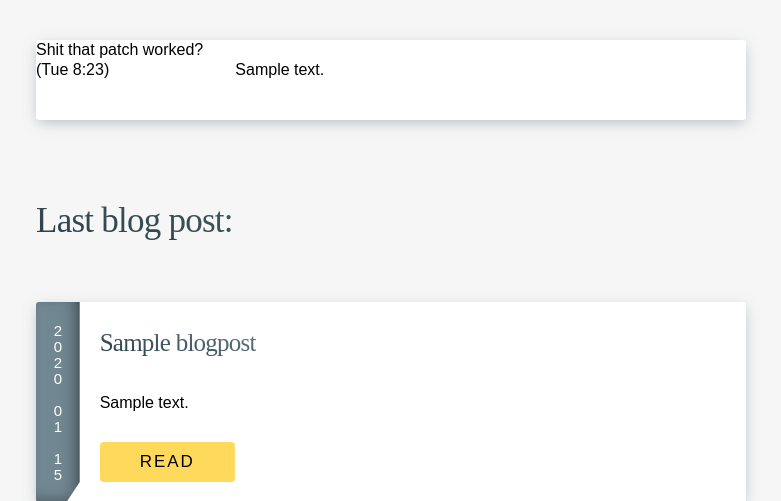
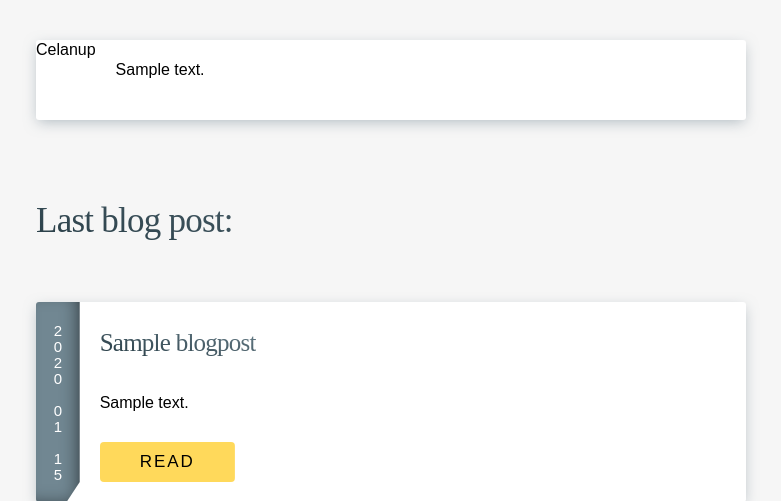
Before and after one commit to ciurana-life/victorciurana.com, a Django app: page / in a window 1280 px wide. Shown: the part 128-629 px from the top of the page, without its empty margins (249-1030 px from the left). Run offline with Django 3.2, Linux system fonts and the light colour scheme; tables that the repository leaves empty hold one stand-in row (values such as "Sample post"); parts of the project's set-up code (start-up, migrations or seed data) failed here and were passed over; some libraries are stand-ins or nearby versions.

Commit message:
Removing comments

```diff
--- a/docker-compose.prod.yml
+++ b/docker-compose.prod.yml
@@ -31,7 +31,6 @@ services:
     nginx-proxy:
         container_name: nginx-proxy
         build: ./deploytools/nginx
-        # image: eu.gcr.io/victor-ciurana-com/victorciuranacom_nginx-proxy:latest
         restart: always
         ports:
             - 443:443
--- a/templates/index.html
+++ b/templates/index.html
@@ -8,7 +8,7 @@ Victor Ciurana
 {% block main %}
 <!-- hello -->
 <article>
-    <p>Shit that patch worked? (Tue 8:23)</p>
+    <p>Celanup</p>
     <div class="article_content">
         {{home_content.content | safe_markdown}}
     </div>
```
Also changed, not shown: .github/workflows/ci.yml.
